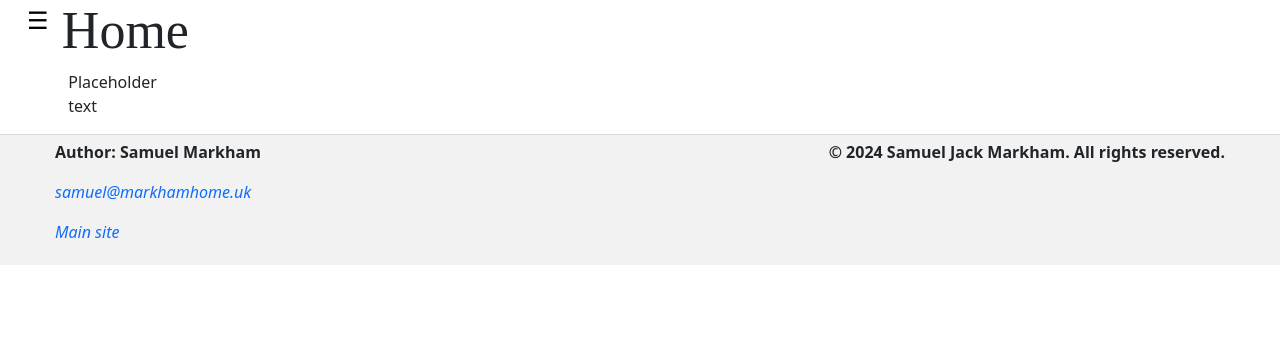
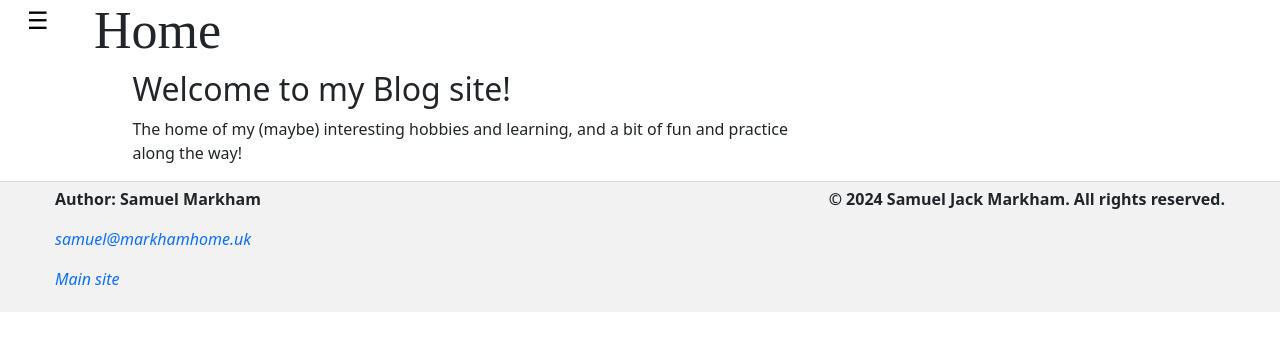
Before and after one commit to asdwerte1/my-blog-page, a React (Create React App) app: page / in a window 1280 px wide. Shown: the top 350 px of the page. Built offline with nearby package versions, Linux system fonts and the light colour scheme; a web font is replaced by a local one.

Commit message:
Updated home page and moved logo to /public

```diff
--- a/src/pages/Home.jsx
+++ b/src/pages/Home.jsx
@@ -2,7 +2,8 @@ const Home = () => {
     return (
         <header>
             <h1>Home</h1>
-            <p>Placeholder text</p>
+            <h2>Welcome to my Blog site!</h2>
+            <p>The home of my (maybe) interesting hobbies and learning, and a bit of fun and practice along the way!</p>
         </header>
     )
 }
```
Also changed, not shown: public/logo.png (renamed from src/logo.png).
